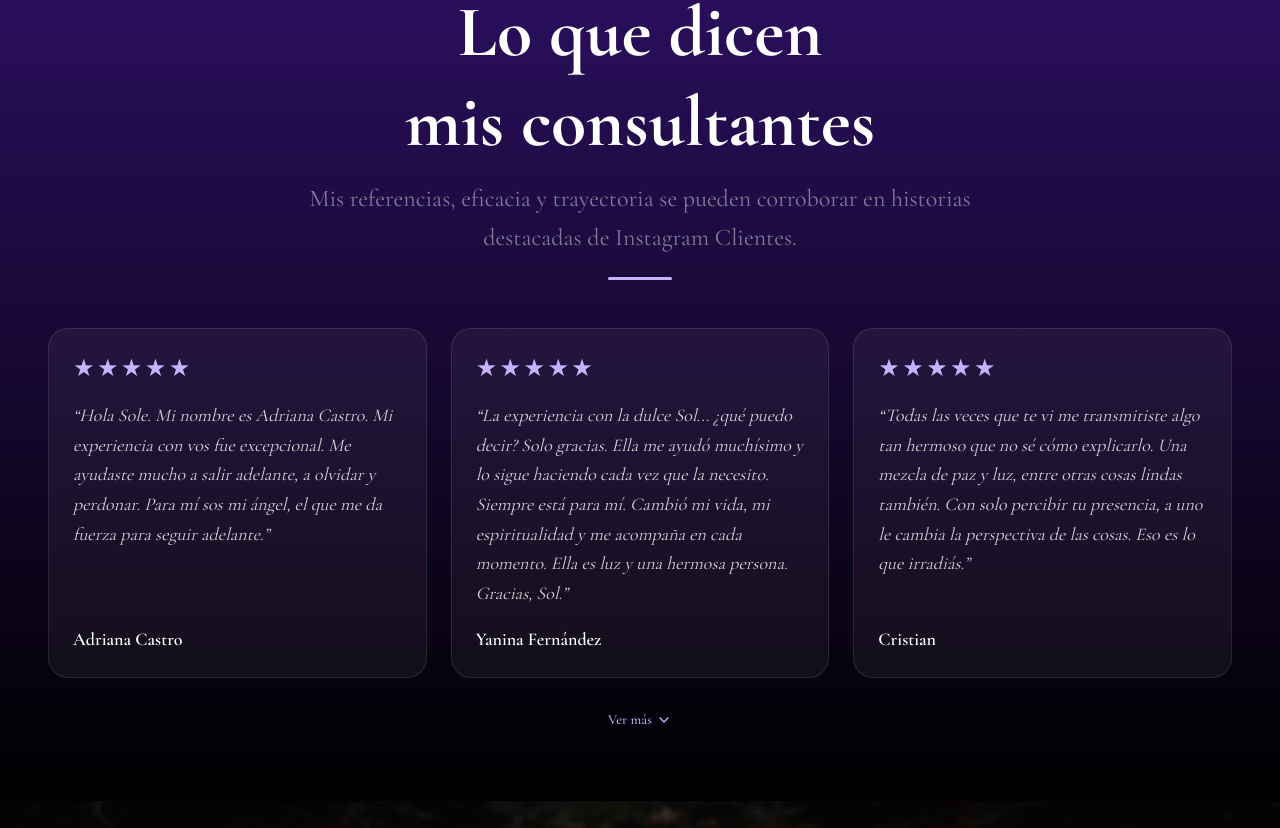
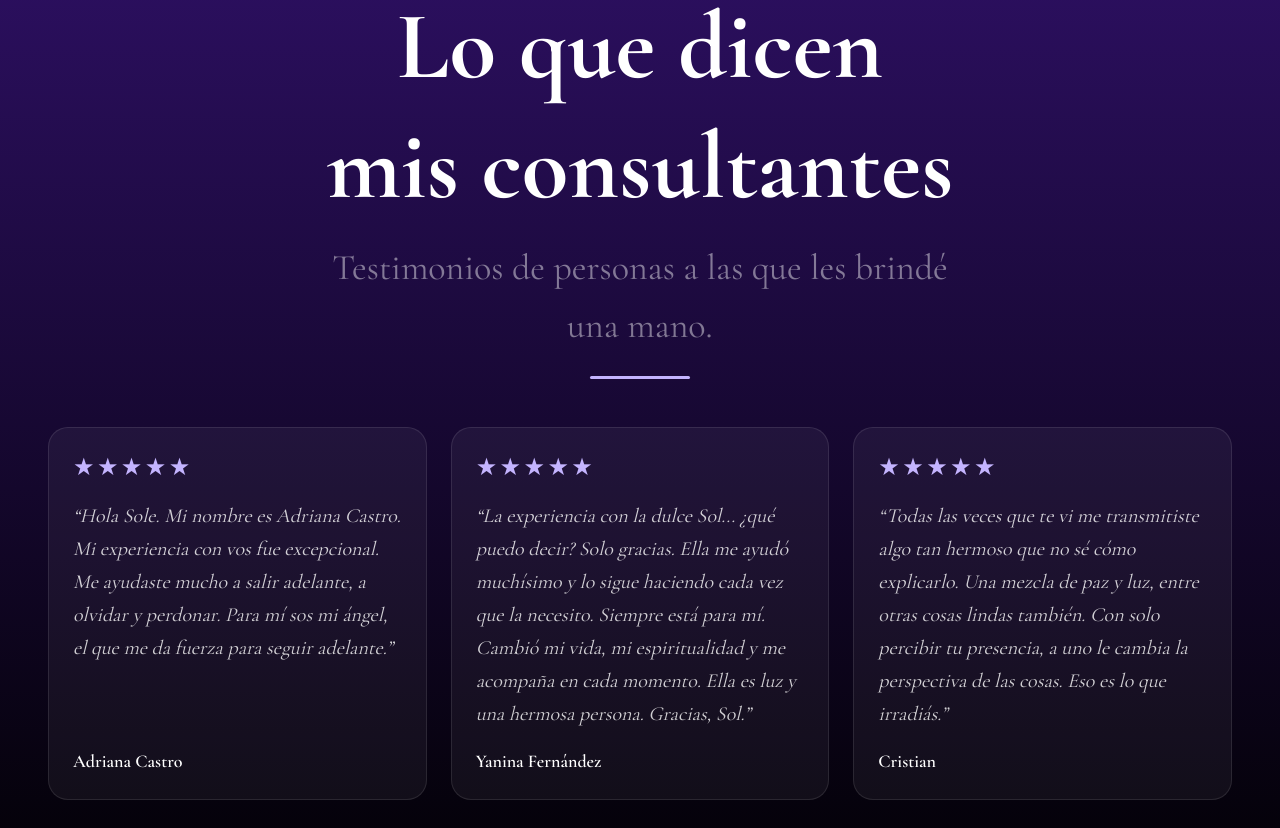
Before and after one commit to undevcode-ok/landing-sol-magia, a Next.js app: page / in a window 1280 px wide. Shown: the part 5032-5860 px from the top of the page. Built offline with nearby package versions, Linux system fonts and the light colour scheme.

Commit message:
se cambio el tamaño de fuente de letra en Reference  component

```diff
--- a/app/Reed/components/RuleItem.tsx
+++ b/app/Reed/components/RuleItem.tsx
@@ -20,7 +20,6 @@ export const RuleItem = ({ rule, align = "left", index = 0 }: Props) => {
       transition={{ duration: 0.5, delay: index * 0.08, ease: "easeOut" }}
       className={`
         group
-        cursor-pointer
         flex
         items-center
         gap-4
--- a/app/Reference/components/ReferenceCard.tsx
+++ b/app/Reference/components/ReferenceCard.tsx
@@ -18,8 +18,8 @@ export const ReferenceCard = ({ referencia, index = 0 }: Props) => {
       transition={{ duration: 0.5, delay: (index % 3) * 0.1, ease: "easeOut" }}
       className="bg-white/5 border border-white/10 rounded-[20px] p-6 flex flex-col gap-4 transition-colors duration-300 hover:border-violet-500"
     >
-      <div className="text-violet-300 text-2xl tracking-widest">★★★★★</div>
-      <p className="text-white/80 text-lg leading-[1.65] italic flex-1">
+      <div className="text-violet-300 text-lg  lg:text-2xl tracking-widest">★★★★★</div>
+      <p className="text-white/80 text-xl leading-[1.65] italic flex-1">
         “{referencia.text}”
       </p>
       <div>
--- a/app/Reference/components/ReferenceHeader.tsx
+++ b/app/Reference/components/ReferenceHeader.tsx
@@ -1,14 +1,17 @@
 export const ReferenceHeader = () => {
   return (
     <div className="text-center">
-      <h2 className="text-white text-7xl font-extrabold leading-tight mb-3">
+      <h2 className="text-white text-4xl
+          lg:text-8xl font-extrabold leading-tight mb-3">
         Lo que dicen<br />mis consultantes
       </h2>
-      <p className="text-white/45 text-2xl leading-relaxed max-w-2xl mx-auto">
-        Mis referencias, eficacia y trayectoria se pueden corroborar en historias destacadas de Instagram Clientes.
+      <p className="text-white/45 text-2xl
+          lg:text-4xl leading-relaxed max-w-2xl mx-auto">
+        Testimonios de personas a las que les brindé una mano.
       </p>
-      <div className="w-16
+      <div className="
           h-[3px]
+           w-25
           bg-violet-300
           rounded-full
           mx-auto
--- a/app/Reference/index.tsx
+++ b/app/Reference/index.tsx
@@ -37,7 +37,7 @@ export const Reference = () => {
 
             <button
               onClick={toggle}
-              className="mx-auto mt-8 flex items-center gap-1 text-violet-300 text-sm font-medium hover:text-violet-200 transition-colors"
+              className="mx-auto mt-8 flex items-center gap-1 text-violet-300 text-lg font-medium hover:text-violet-200 transition-colors cursor-pointer"
             >
               {showAll ? "Ver menos" : "Ver más"}
               <ChevronDown
```
